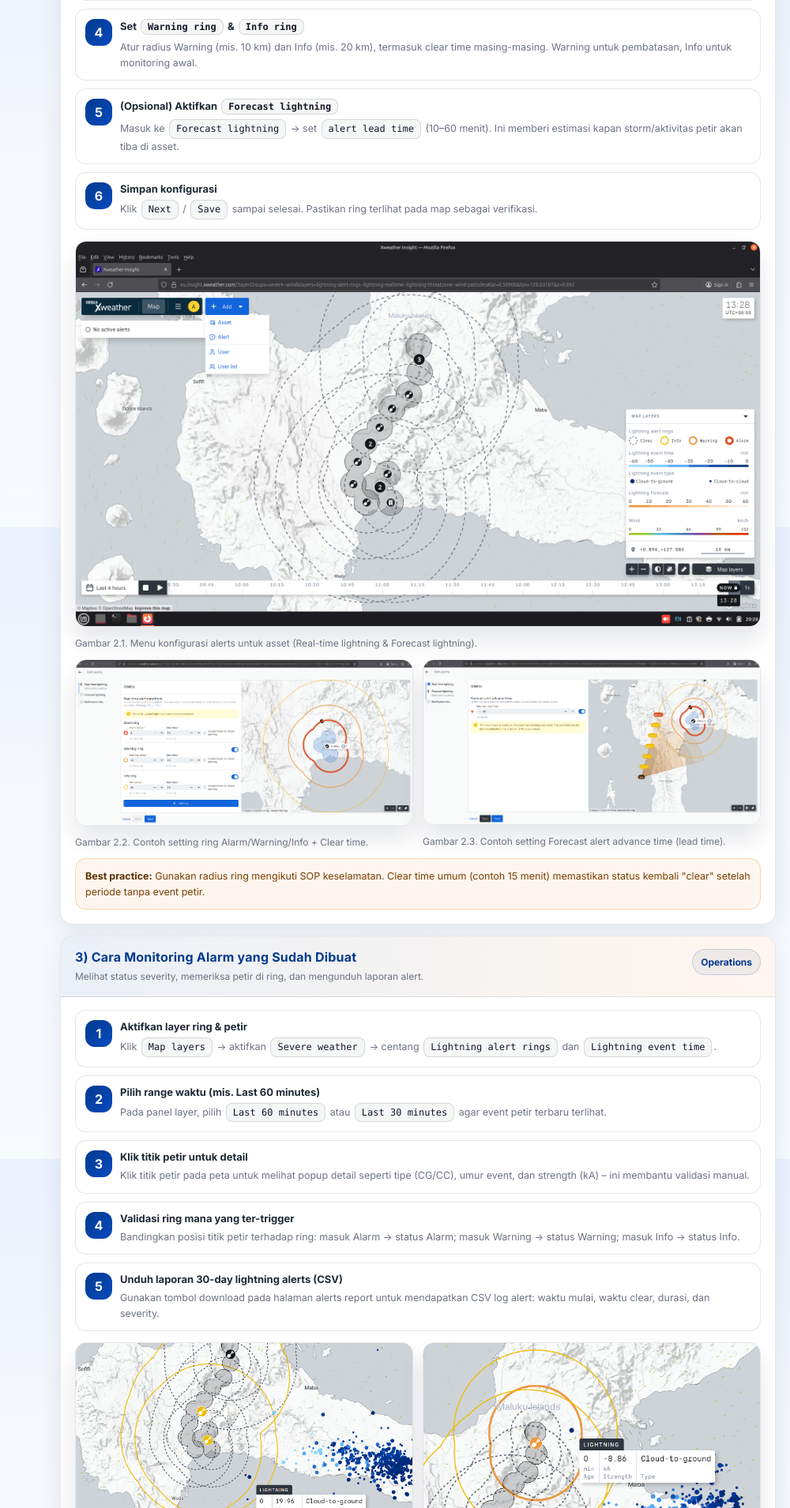
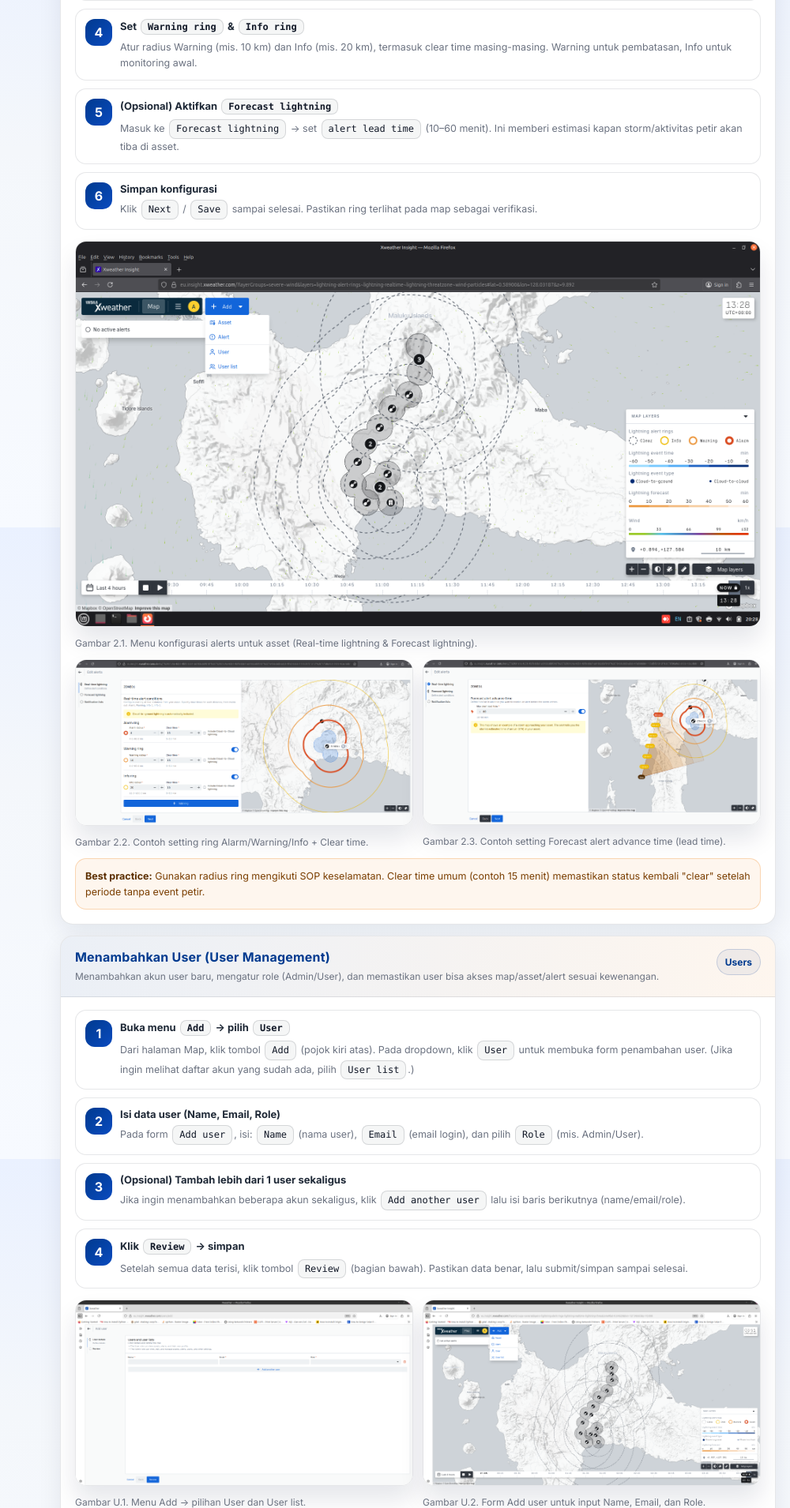
Before and after one commit to nandamiftahul/tbrone, a Flask app: page /xweather/manual in a window 1280 px wide. Shown: the part 2532-4442 px from the top of the page at 79% size, without its empty margins (280-1280 px from the left). Run offline with Flask 3, Linux system fonts and the light colour scheme.

Commit message:
add user manual

```diff
--- a/templates/xweather_manual.html
+++ b/templates/xweather_manual.html
@@ -45,6 +45,7 @@
       background: rgba(0, 58, 143, .94);
       backdrop-filter: blur(8px);
       border-bottom: 1px solid rgba(255,255,255,.15);
+      gap: 12px;
     }
     .brand{
       display:flex;
@@ -222,7 +223,7 @@
     .card .card-head p{
       margin:6px 0 0;
       font-size:12px;
-      color: var(--muted);
+      color:var(--muted);
       line-height:1.5;
     }
     .chip{
@@ -327,6 +328,23 @@
       text-align:center;
     }
 
+    /* ✅ Mobile friendly (tambahan) */
+    @media (max-width: 640px){
+      .topbar{ padding: 12px 12px; }
+      .brand{ min-width: 0; }
+      .brand img{ height:28px; }
+      .brand .title strong{ font-size:13px; }
+      .brand .title span{ font-size:11.5px; }
+      .btn{ padding: 9px 10px; font-size:12.5px; border-radius: 11px; }
+      .wrap{ padding: 12px; gap: 12px; }
+      .card .card-head{ padding: 14px 14px; }
+      .card .body{ padding: 14px 14px 16px; }
+      .step{ grid-template-columns: 1fr; }
+      .step .n{ width:32px; height:32px; border-radius: 11px; }
+      .nav a{ padding: 10px 10px; }
+      .badge{ min-width:24px; height:24px; border-radius: 8px; font-size:11px; }
+    }
+
     /* Print / PDF */
     @media print{
       body{ background:#fff; }
@@ -371,6 +389,10 @@
         <a href="#quick"><div class="badge">0</div><div class="meta"><strong>Quick Start</strong><span>Gambaran menu & tombol penting</span></div></a>
         <a href="#asset"><div class="badge">1</div><div class="meta"><strong>Menambahkan Asset</strong><span>Membuat protected asset (circle/area)</span></div></a>
         <a href="#alerts"><div class="badge">2</div><div class="meta"><strong>Menambahkan Alert</strong><span>Set ring Info/Warning/Alarm + forecast</span></div></a>
+
+        <!-- ✅ Tambahan: Page Menambahkan User -->
+        <a href="#user"><div class="badge">U</div><div class="meta"><strong>Menambahkan User</strong><span>Membuat akun user & role (Admin/User)</span></div></a>
+
         <a href="#monitor"><div class="badge">3</div><div class="meta"><strong>Monitoring Alarm</strong><span>Melihat status, klik petir, unduh CSV</span></div></a>
         <a href="#replay"><div class="badge">4</div><div class="meta"><strong>Replay Manual</strong><span>7-day replay, timeline, play/pause</span></div></a>
         <a href="#extras"><div class="badge">5</div><div class="meta"><strong>Fitur Tambahan</strong><span>Notifikasi, filter event, best practice</span></div></a>
@@ -586,6 +608,79 @@
         </div>
       </section>
 
+      <!-- ✅ NEW: ADD USER -->
+      <section id="user" class="card">
+        <div class="card-head">
+          <div>
+            <h2>Menambahkan User (User Management)</h2>
+            <p>Menambahkan akun user baru, mengatur role (Admin/User), dan memastikan user bisa akses map/asset/alert sesuai kewenangan.</p>
+          </div>
+          <div class="chip">Users</div>
+        </div>
+        <div class="body">
+          <div class="steps">
+            <div class="step">
+              <div class="n">1</div>
+              <div>
+                <p class="t">Buka menu <span class="kbd">Add</span> → pilih <span class="kbd">User</span></p>
+                <p class="d">
+                  Dari halaman Map, klik tombol <span class="kbd">Add</span> (pojok kiri atas).
+                  Pada dropdown, klik <span class="kbd">User</span> untuk membuka form penambahan user.
+                  (Jika ingin melihat daftar akun yang sudah ada, pilih <span class="kbd">User list</span>.)
+                </p>
+              </div>
+            </div>
+            <div class="step">
+              <div class="n">2</div>
+              <div>
+                <p class="t">Isi data user (Name, Email, Role)</p>
+                <p class="d">
+                  Pada form <span class="kbd">Add user</span>, isi:
+                  <span class="kbd">Name</span> (nama user),
+                  <span class="kbd">Email</span> (email login),
+                  dan pilih <span class="kbd">Role</span> (mis. Admin/User).
+                </p>
+              </div>
+            </div>
+            <div class="step">
+              <div class="n">3</div>
+              <div>
+                <p class="t">(Opsional) Tambah lebih dari 1 user sekaligus</p>
+                <p class="d">
+                  Jika ingin menambahkan beberapa akun sekaligus, klik <span class="kbd">Add another user</span>
+                  lalu isi baris berikutnya (name/email/role).
+                </p>
+              </div>
+            </div>
+            <div class="step">
+              <div class="n">4</div>
+              <div>
+                <p class="t">Klik <span class="kbd">Review</span> → simpan</p>
+                <p class="d">
+                  Setelah semua data terisi, klik tombol <span class="kbd">Review</span> (bagian bawah).
+                  Pastikan data benar, lalu submit/simpan sampai selesai.
+                </p>
+              </div>
+            </div>
+          </div>
+
+          <div style="display:grid; grid-template-columns: 1fr 1fr; gap:12px; margin-top:14px">
+            <figure>
+              <img class="shot" src="{{ url_for('static', filename='manual/xweather/User2.png') }}" alt="User2" />
+              <figcaption>Gambar U.1. Menu Add → pilihan User dan User list.</figcaption>
+            </figure>
+            <figure>
+              <img class="shot" src="{{ url_for('static', filename='manual/xweather/User1.png') }}" alt="User1" />
+              <figcaption>Gambar U.2. Form Add user untuk input Name, Email, dan Role.</figcaption>
+            </figure>
+          </div>
+
+          <div class="callout">
+            <strong>Catatan:</strong> Role menentukan akses. Jika user hanya perlu monitoring (tanpa edit asset/alert), gunakan role yang paling terbatas sesuai kebijakan internal.
+          </div>
+        </div>
+      </section>
+
       <!-- 3 MONITOR -->
       <section id="monitor" class="card">
         <div class="card-head">
```
Also changed, not shown: static/manual/xweather/User1.png (added), static/manual/xweather/User2.png (added).
